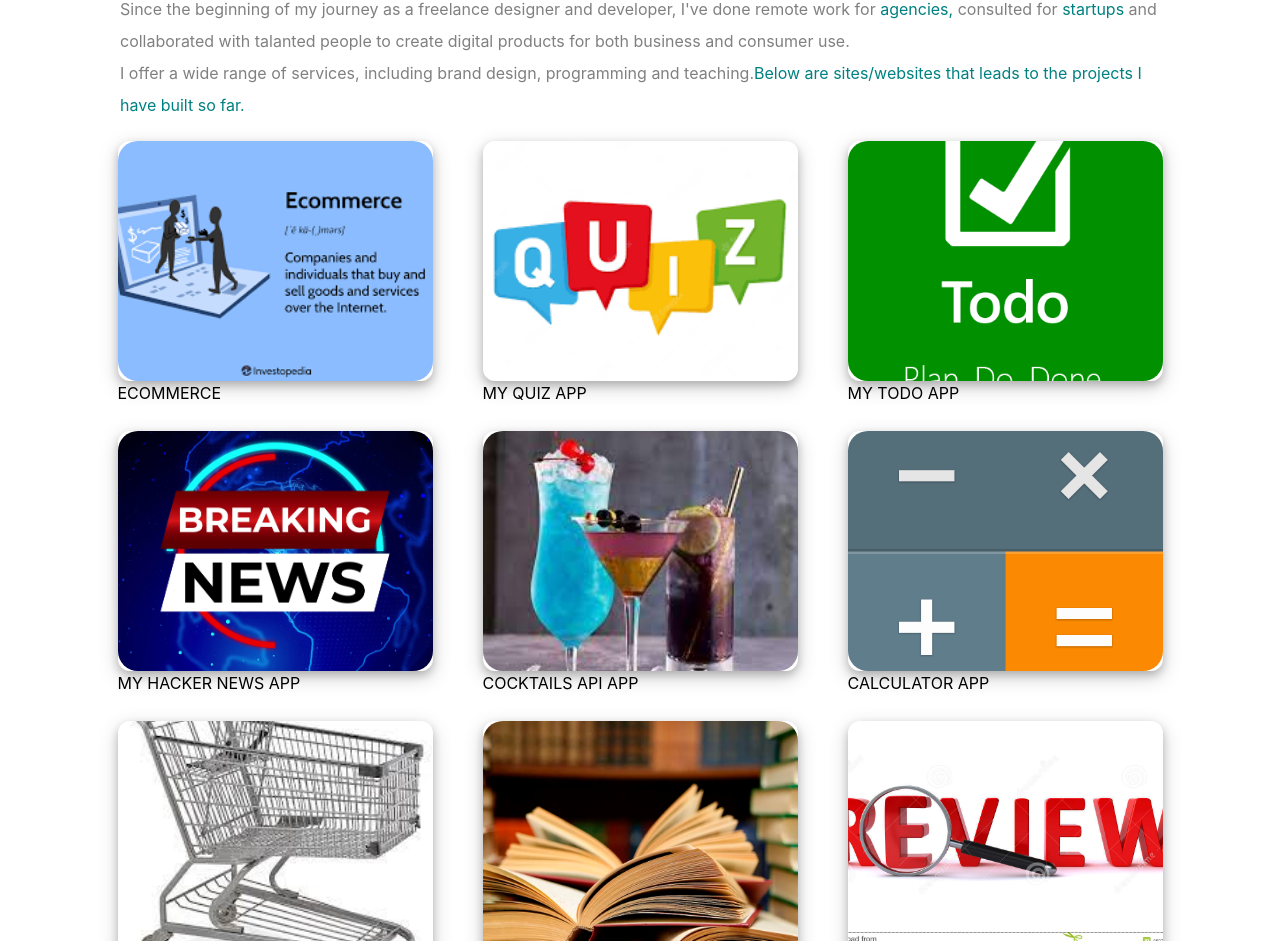
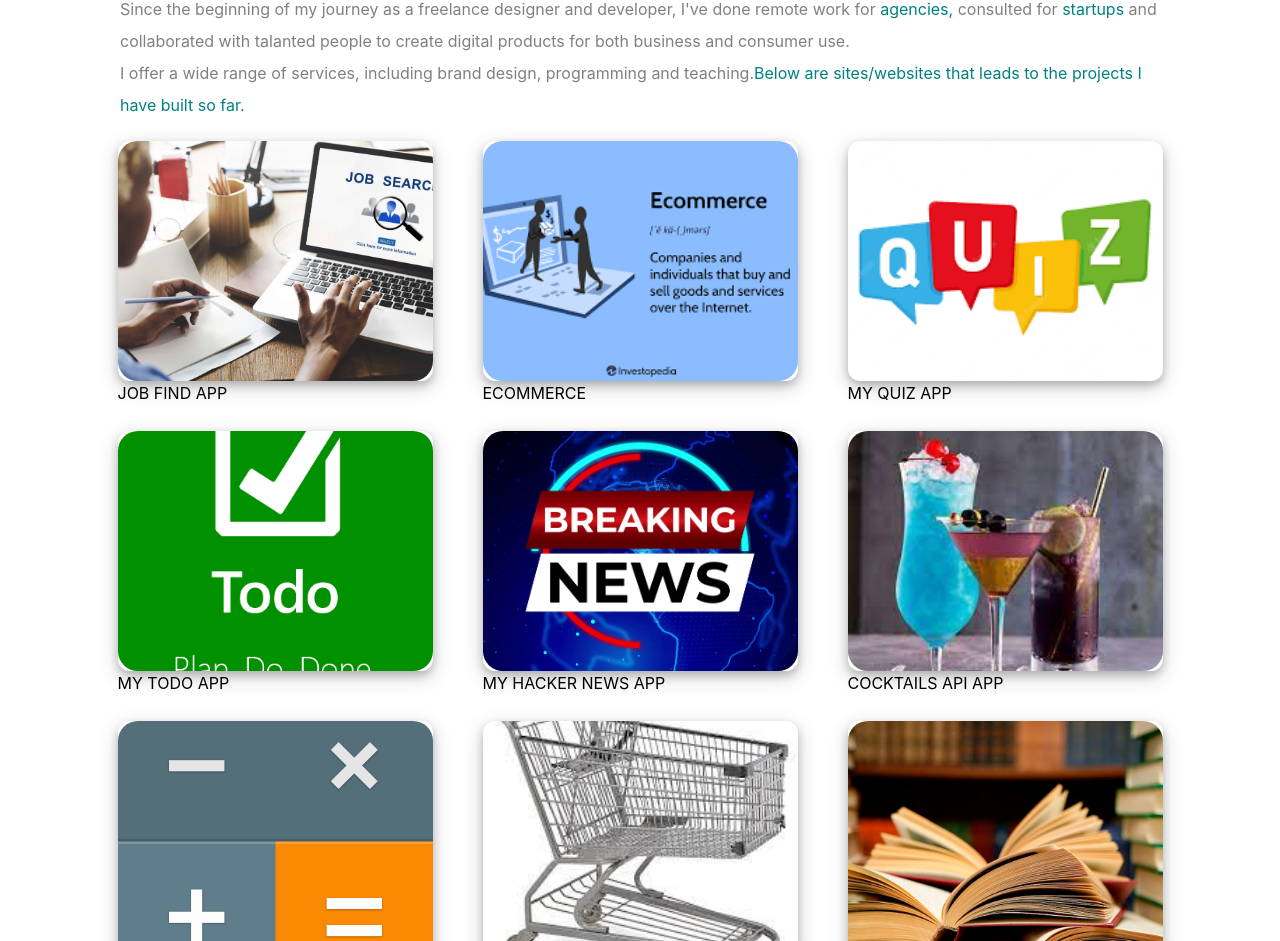
Before and after one commit to ChichebeDarlington/updated-portfolio, a React (Vite) app: page / in a window 1280 px wide. Shown: the part 1537-2478 px from the top of the page. Built offline with nearby package versions, Linux system fonts and the light colour scheme.

Commit message:
jobify added

```diff
--- a/src/sections/Section3.jsx
+++ b/src/sections/Section3.jsx
@@ -28,6 +28,20 @@ const Section3 = () => {
           // style={{ width: "100%" }}
         >
           <Link
+            to="https://mazify-job-find.netlify.app/landing"
+            target="_blank"
+            rel="noopener noreferrer"
+          >
+            <img src="/shutterstock.jpg" alt="" />
+            <p className="absolute">JOB FIND APP</p>
+          </Link>
+        </div>
+
+        <div
+          className="section-3-img-container relative"
+          // style={{ width: "100%" }}
+        >
+          <Link
             to="https://mazi-commerce-real.netlify.app"
             target="_blank"
             rel="noopener noreferrer"
@@ -36,6 +50,7 @@ const Section3 = () => {
             <p className="absolute">ECOMMERCE</p>
           </Link>
         </div>
+
         <div
           className="section-3-img-container relative"
           // style={{ width: "100%" }}
```
Also changed, not shown: public/shutterstock.jpg (added).
